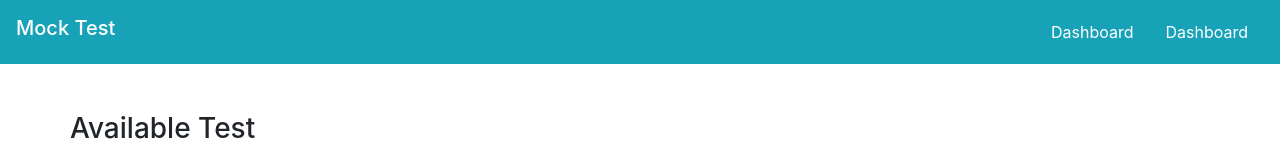
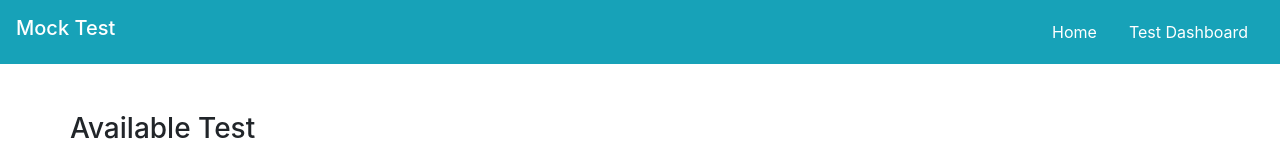
Before and after one commit to Ranjan-Das-cloud/mock-test, a React (Create React App) app: page / in a window 1280 px wide. Shown: the top 160 px of the page. Built offline with nearby package versions, Linux system fonts and the light colour scheme.

Commit message:
Updated Navbar with navigations between the pages

```diff
--- a/src/navbar.js
+++ b/src/navbar.js
@@ -1,4 +1,5 @@
 import React, { Component } from 'react';
+import { Link } from 'react-router-dom';
 
 class Navbar extends Component {
     state = {  }
@@ -10,10 +11,10 @@ class Navbar extends Component {
 
                     <ul className='nav'>
                         <li className="nav-item">
-                            <a className="nav-link text-white" href="#">Dashboard</a>
+                            <Link className="nav-link text-white" to="/">Home</Link>
                         </li>
                         <li className="nav-item">
-                            <a className="nav-link text-white" href="#">Dashboard</a>
+                            <Link className="nav-link text-white" to="/home">Test Dashboard</Link>
                         </li>
                     </ul>
                 </nav>
```
